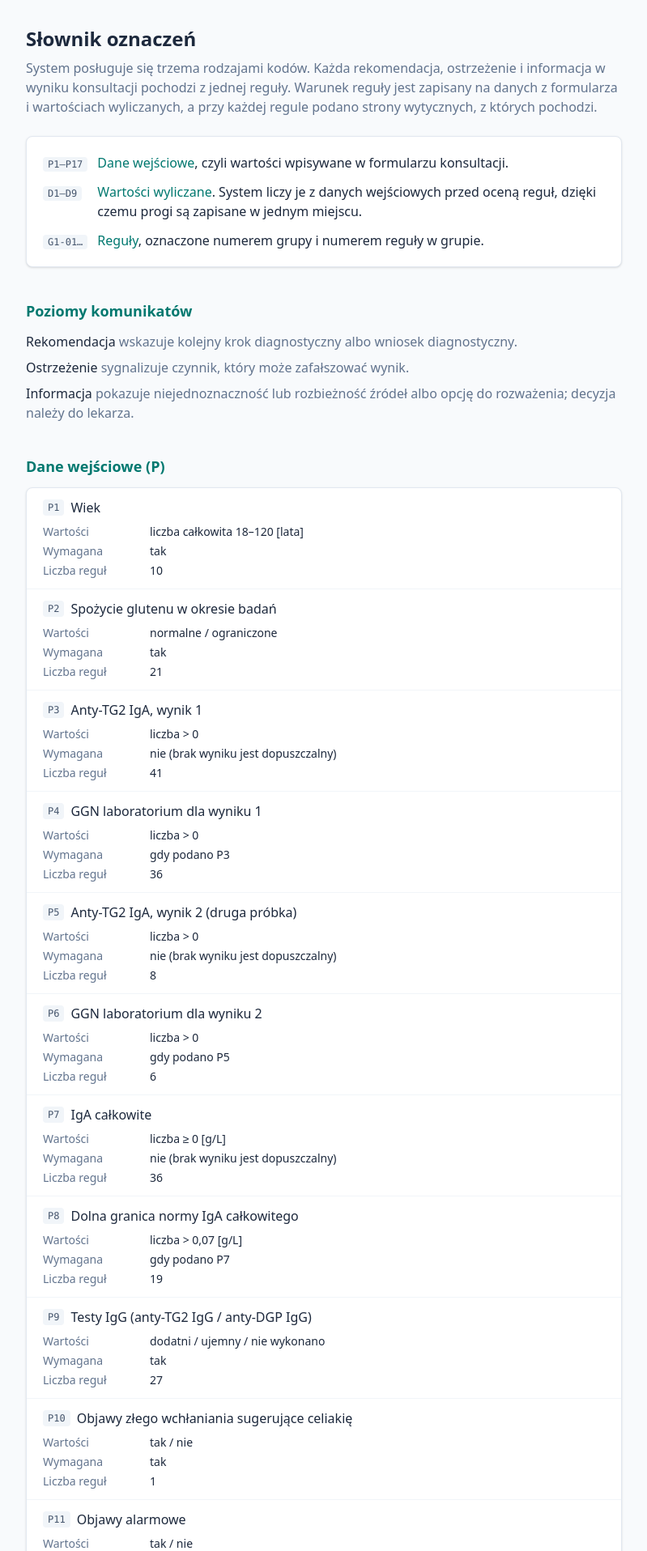
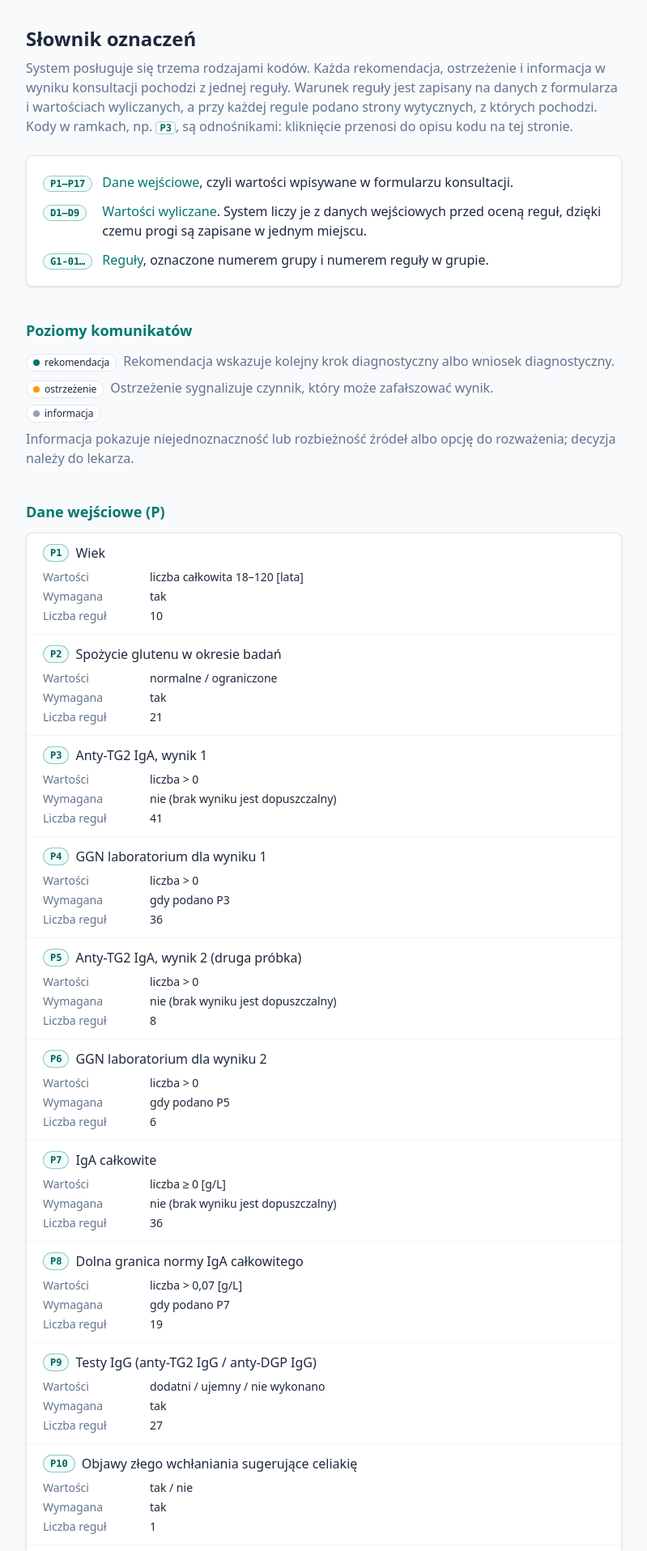
Before and after one commit to g0rzki/diagnostic-dss, a Flask app: page /slownik in a window 1280 px wide. Shown: the part 61-1977 px from the top of the page at 81% size, without its empty margins (240-1039 px from the left). Run offline with Flask 3, Linux system fonts and the light colour scheme; style sheets or scripts are compiled from the project's sources; some libraries are stand-ins or nearby versions.

Commit message:
feat: link codes and mark rule levels in glossary

```diff
--- a/app/glossary.py
+++ b/app/glossary.py
@@ -81,6 +81,22 @@ DEFINITIONS = {
 }
 
 
+CODE = re.compile(r"\b(?:P\d{1,2}|D\d(?:_2)?|G\d-\d{2})\b")
+
+
+def code_segments(text: str) -> tuple[tuple[str, bool], ...]:
+    segments = []
+    position = 0
+    for match in CODE.finditer(text):
+        if match.start() > position:
+            segments.append((text[position : match.start()], False))
+        segments.append((match.group(), True))
+        position = match.end()
+    if position < len(text):
+        segments.append((text[position:], False))
+    return tuple(segments)
+
+
 def rules_phrase(count: int) -> str:
     return "1 reguły" if count == 1 else f"{count} reguł"
 
@@ -103,6 +119,10 @@ class RuleEntry:
     source: str
     ptge: str
 
+    @property
+    def condition_parts(self) -> tuple[tuple[str, bool], ...]:
+        return code_segments(self.rule.condition_text)
+
 
 @dataclass(frozen=True)
 class SourceEntry:
@@ -119,6 +139,10 @@ class DerivedEntry:
     definition: str
     reads: tuple[str, ...]
     rules: tuple[str, ...]
+
+    @property
+    def definition_parts(self) -> tuple[tuple[str, bool], ...]:
+        return code_segments(self.definition[:1].upper() + self.definition[1:])
 
 
 def _number(value) -> str:
--- a/app/templates/glossary.html
+++ b/app/templates/glossary.html
@@ -2,19 +2,35 @@
 
 {% block title %}Słownik oznaczeń | Diagnostic DSS{% endblock %}
 
-{% macro code(id) %}<span class="shrink-0 whitespace-nowrap rounded bg-slate-100 px-1.5 py-0.5 font-mono text-xs text-slate-600">{{ id }}</span>{% endmacro %}
+{% macro code(id) %}<span class="shrink-0 whitespace-nowrap rounded-full border border-brand/40 bg-brand-light px-2 py-0.5 font-mono text-xs font-semibold text-brand-dark">{{ id }}</span>{% endmacro %}
 
-{% macro code_link(id) %}<a href="#{{ id }}" class="whitespace-nowrap font-mono text-xs text-brand hover:underline">{{ id }}</a>{% endmacro %}
+{% macro code_link(id) %}<a href="#{{ id }}" class="whitespace-nowrap rounded border border-brand/30 px-1 font-mono text-xs font-semibold text-brand-dark hover:border-brand hover:bg-brand hover:text-white focus:outline-none focus-visible:ring-2 focus-visible:ring-brand">{{ id }}</a>{% endmacro %}
+
+{% macro with_codes(parts) %}{% for text, is_code in parts %}{% if is_code %}{{ code_link(text) }}{% else %}{{ text }}{% endif %}{% endfor %}{% endmacro %}
+
+{% set level_dots = {
+  "rekomendacja": "bg-brand",
+  "ostrzeżenie": "bg-amber-500",
+  "informacja": "bg-slate-400",
+} %}
+
+{% macro level_chip(level) %}<span class="inline-flex items-center gap-1.5 rounded-full border border-slate-200 bg-white px-2 py-0.5 text-xs font-medium"><span class="h-2 w-2 rounded-full {{ level_dots[level] }}"></span>{{ level }}</span>{% endmacro %}
 
 {% macro capitalized(text) %}{{ text[:1] | upper }}{{ text[1:] }}{% endmacro %}
 
 {% block content %}
 {% set details = "mt-2 grid grid-cols-[7.5rem_1fr] gap-x-3 gap-y-1 text-sm" %}
+{% set level_borders = {
+  "rekomendacja": "border-l-brand",
+  "ostrzeżenie": "border-l-amber-500",
+  "informacja": "border-l-slate-400",
+} %}
 <h1 class="text-2xl font-semibold">Słownik oznaczeń</h1>
 <p class="mt-2 text-slate-500">
   System posługuje się trzema rodzajami kodów. Każda rekomendacja, ostrzeżenie i informacja w wyniku konsultacji
   pochodzi z jednej reguły. Warunek reguły jest zapisany na danych z formularza i wartościach wyliczanych,
   a przy każdej regule podano strony wytycznych, z których pochodzi.
+  Kody w ramkach, np. {{ code_link("P3") }}, są odnośnikami: kliknięcie przenosi do opisu kodu na tej stronie.
 </p>
 
 <dl class="mt-6 grid gap-3 rounded-lg border border-slate-200 bg-white p-5 shadow-sm sm:grid-cols-[auto_1fr]">
@@ -30,7 +46,7 @@
   <h2 class="text-lg font-semibold text-brand">Poziomy komunikatów</h2>
   <ul class="mt-3 space-y-2">
     {% for title, description in levels %}
-      <li><span class="font-medium">{{ title }}</span> <span class="text-slate-500">{{ description }}.</span></li>
+      <li class="flex flex-wrap items-baseline gap-2">{{ level_chip(title | lower) }} <span class="text-slate-500">{{ title }} {{ description }}.</span></li>
     {% endfor %}
   </ul>
 </section>
@@ -62,11 +78,11 @@
         <p class="flex items-center gap-2">{{ code(entry.id) }} <span class="font-medium">{{ capitalized(entry.label) }}</span></p>
         <dl class="{{ details }}">
           <dt class="text-slate-500">Definicja</dt>
-          <dd>{{ capitalized(entry.definition) }}</dd>
+          <dd>{{ with_codes(entry.definition_parts) }}</dd>
           <dt class="text-slate-500">Liczona z</dt>
-          <dd>{% for id in entry.reads %}{{ code_link(id) }}{{ ", " if not loop.last }}{% endfor %}</dd>
+          <dd class="flex flex-wrap gap-1">{% for id in entry.reads %}{{ code_link(id) }}{% endfor %}</dd>
           <dt class="text-slate-500">Reguły</dt>
-          <dd>{% for id in entry.rules %}{{ code_link(id) }}{{ ", " if not loop.last }}{% endfor %}</dd>
+          <dd class="flex flex-wrap gap-1">{% for id in entry.rules %}{{ code_link(id) }}{% endfor %}</dd>
         </dl>
       </li>
     {% endfor %}
@@ -75,19 +91,29 @@
 
 <section id="reguly" class="mt-10 scroll-mt-4">
   <h2 class="text-lg font-semibold text-brand">Reguły (G)</h2>
+  <p class="mt-1 text-sm text-slate-500">
+    Kolor paska i znacznik przy regule oznaczają poziom komunikatu, tak jak na stronie wyniku.
+  </p>
+  <nav class="mt-3 flex flex-wrap gap-2 text-sm" aria-label="Grupy reguł">
+    {% for group, name, scope, rules in groups %}
+      <a href="#grupa-{{ group }}" class="rounded-full border border-slate-300 bg-white px-3 py-1 hover:border-brand hover:bg-brand-light focus:outline-none focus-visible:ring-2 focus-visible:ring-brand">
+        <span class="font-mono text-xs font-semibold text-brand-dark">{{ group }}</span> {{ name }} ({{ rules | length }})
+      </a>
+    {% endfor %}
+  </nav>
   {% for group, name, scope, rules in groups %}
-    <h3 class="mt-6 font-semibold">Grupa {{ group }}: {{ name }}</h3>
+    <h3 id="grupa-{{ group }}" class="mt-6 scroll-mt-4 font-semibold">Grupa {{ group }}: {{ name }}</h3>
     <p class="text-sm text-slate-500">{{ scope }}</p>
     <ul class="mt-3 divide-y divide-slate-100 rounded-lg border border-slate-200 bg-white shadow-sm">
       {% for entry in rules %}
         {% set rule = entry.rule %}
-        <li id="{{ rule.id }}" class="scroll-mt-4 px-5 py-3 target:bg-brand-light">
+        <li id="{{ rule.id }}" class="scroll-mt-4 border-l-4 {{ level_borders[rule.level.value] }} px-5 py-3 target:bg-brand-light">
           <p class="flex items-center gap-2">{{ code(rule.id) }} <span class="font-medium">{{ capitalized(rule.name) }}</span></p>
           <dl class="{{ details }}">
             <dt class="text-slate-500">Poziom</dt>
-            <dd>{{ rule.level.value }}</dd>
+            <dd>{{ level_chip(rule.level.value) }}</dd>
             <dt class="text-slate-500">Warunek</dt>
-            <dd>{{ rule.condition_text }}</dd>
+            <dd>{{ with_codes(entry.condition_parts) }}</dd>
             <dt class="text-slate-500">Źródło</dt>
             <dd>{{ entry.source }}</dd>
             <dt class="text-slate-500">{{ ptge_name }}</dt>
```
Also changed, not shown: tests/integration/test_glossary.py (+20 -0 lines), tests/unit/test_glossary.py (+45 -0 lines).
